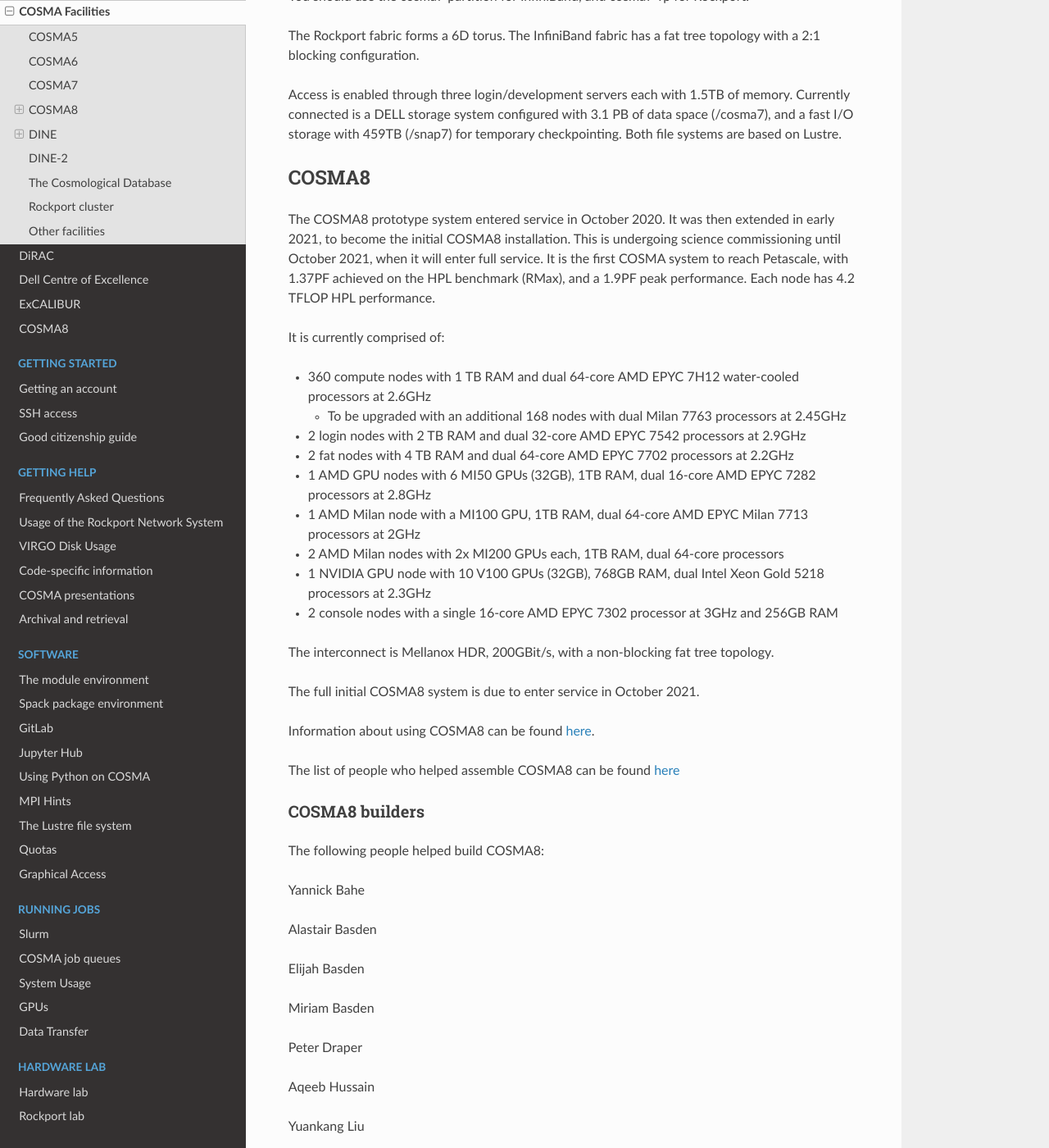
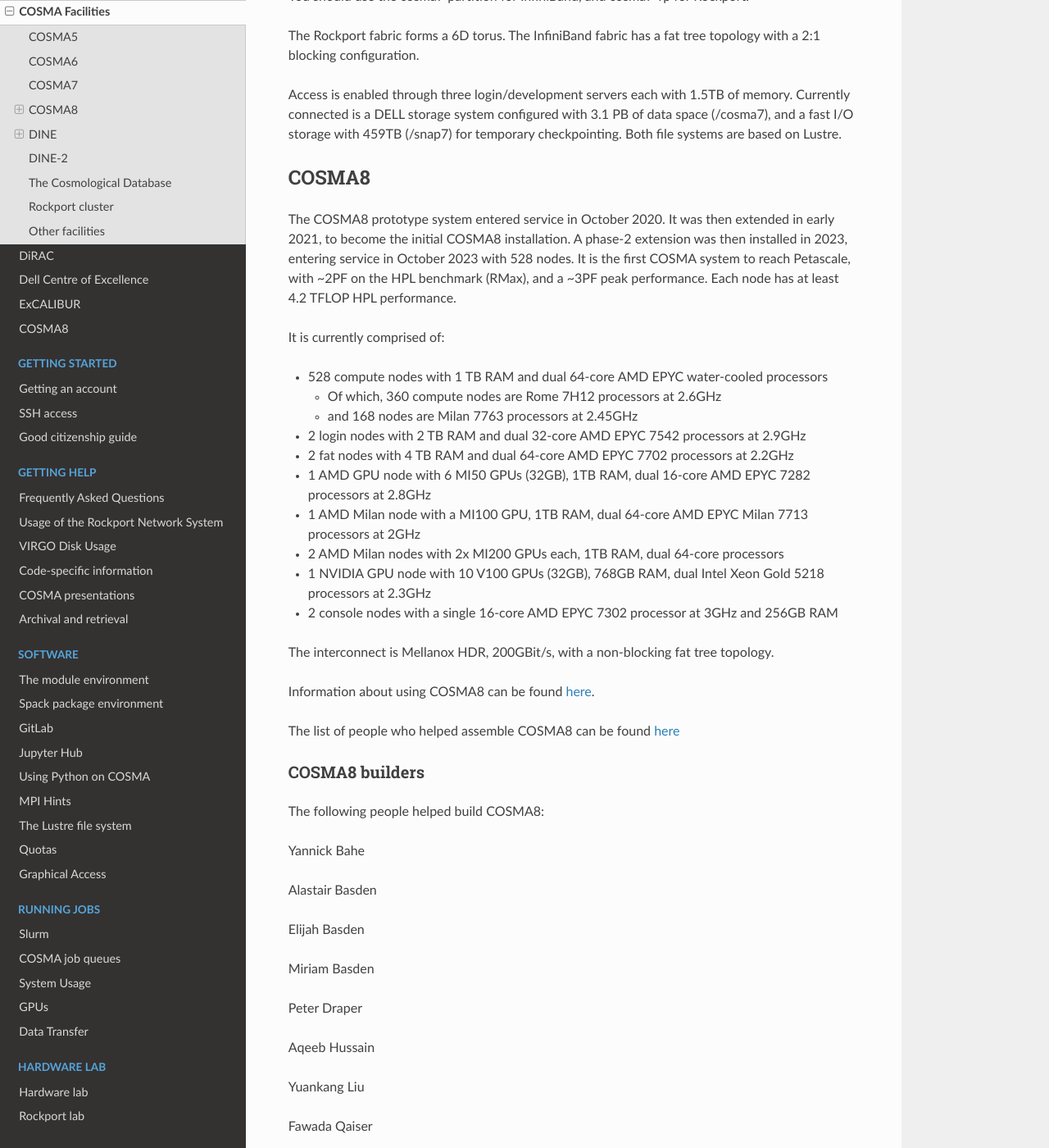
Before and after one commit to agb32/cosmadoc, a Sphinx documentation site: the page built from docs/source/facilities.md, in a window 1280 px wide and 1400 px high, scrolled down 2902 px. Shown: the whole window at 82% size. Built offline with Sphinx 7.4.7 and the Read the Docs theme 2.0.0, drawn with Linux system fonts in a browser that asks for light colours; some of the changed text lies outside the part shown.

Commit message:
updated cosma8 info

```diff
--- a/docs/source/facilities.md
+++ b/docs/source/facilities.md
@@ -68,23 +68,22 @@
 
 ## COSMA8
 
-The COSMA8 prototype system entered service in October 2020. It was then extended in early 2021, to become the initial COSMA8 installation. This is undergoing science commissioning until October 2021, when it will enter full service. It is the first COSMA system to reach Petascale, with 1.37PF achieved on the HPL benchmark (RMax), and a 1.9PF peak performance. Each node has 4.2 TFLOP HPL performance.
+The COSMA8 prototype system entered service in October 2020. It was then extended in early 2021, to become the initial COSMA8 installation. A phase-2 extension was then installed in 2023, entering service in October 2023 with 528 nodes.  It is the first COSMA system to reach Petascale, with ~2PF on the HPL benchmark (RMax), and a ~3PF peak performance. Each node has at least 4.2 TFLOP HPL performance.
 
 It is currently comprised of:
 
-- 360 compute nodes with 1 TB RAM and dual 64-core AMD EPYC 7H12 water-cooled processors at 2.6GHz
-  - To be upgraded with an additional 168 nodes with dual Milan 7763 processors at 2.45GHz
+- 528 compute nodes with 1 TB RAM and dual 64-core AMD EPYC water-cooled processors
+  - Of which, 360 compute nodes are Rome 7H12 processors at 2.6GHz
+  - and 168 nodes are Milan 7763 processors at 2.45GHz
 - 2 login nodes with 2 TB RAM and dual 32-core AMD EPYC 7542 processors at 2.9GHz
 - 2 fat nodes with 4 TB RAM and dual 64-core AMD EPYC 7702 processors at 2.2GHz
-- 1 AMD GPU nodes with 6 MI50 GPUs (32GB), 1TB RAM, dual 16-core AMD EPYC 7282 processors at 2.8GHz
+- 1 AMD GPU node with 6 MI50 GPUs (32GB), 1TB RAM, dual 16-core AMD EPYC 7282 processors at 2.8GHz
 - 1 AMD Milan node with a MI100 GPU, 1TB RAM, dual 64-core AMD EPYC Milan 7713 processors at 2GHz
 - 2 AMD Milan nodes with 2x MI200 GPUs each, 1TB RAM, dual 64-core processors
 - 1 NVIDIA GPU node with 10 V100 GPUs (32GB), 768GB RAM, dual Intel Xeon Gold 5218 processors at 2.3GHz
 - 2 console nodes with a single 16-core AMD EPYC 7302 processor at 3GHz and 256GB RAM
 
 The interconnect is Mellanox HDR, 200GBit/s, with a non-blocking fat tree topology.
-
-The full initial COSMA8 system is due to enter service in October 2021.
 
 Information about using COSMA8 can be found [here](cosma8.md).
 
```
Also changed, not shown: other parts of docs/source/facilities.md (+1 -1 lines), docs/source/cosma8.md (+7 -3 lines).
